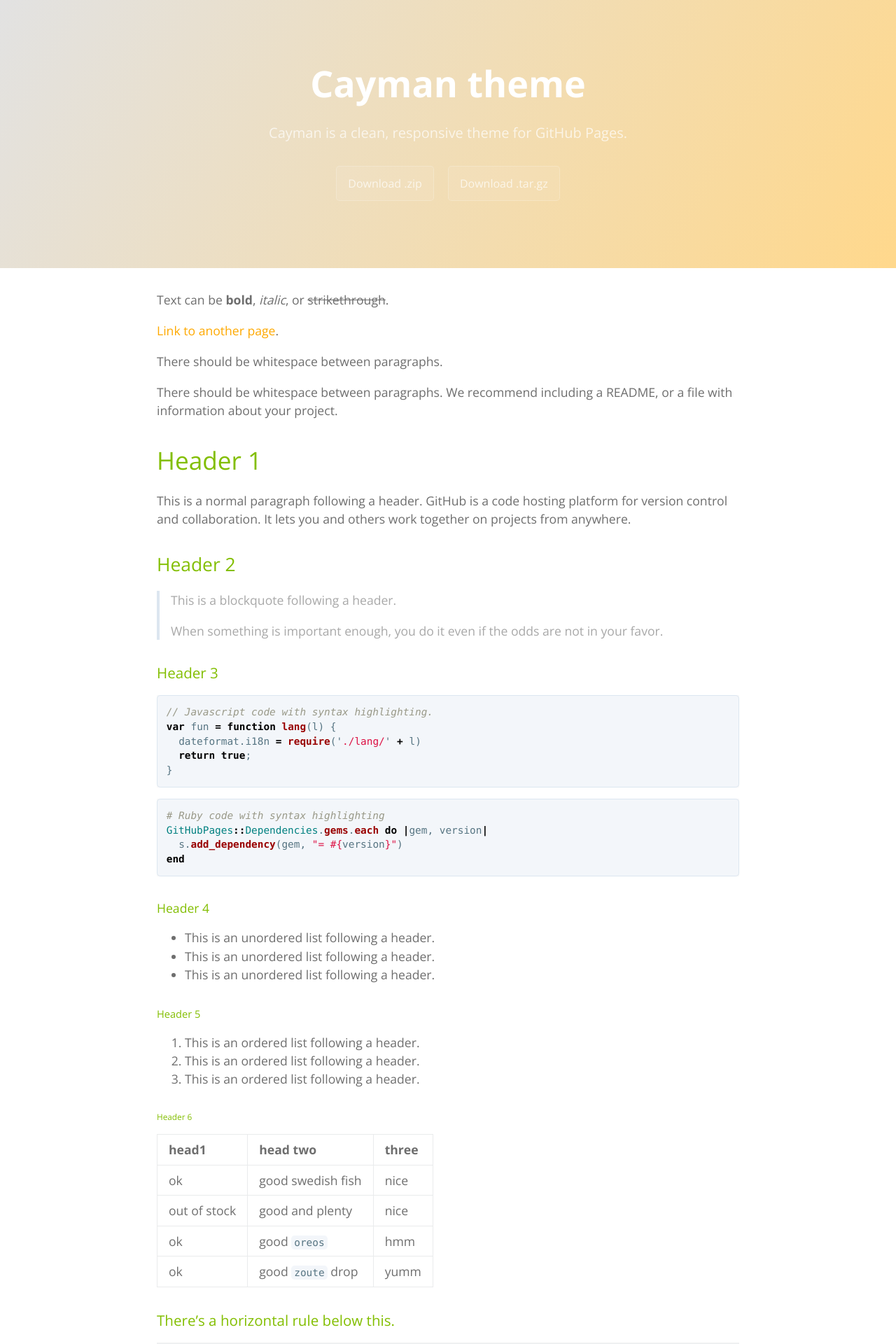
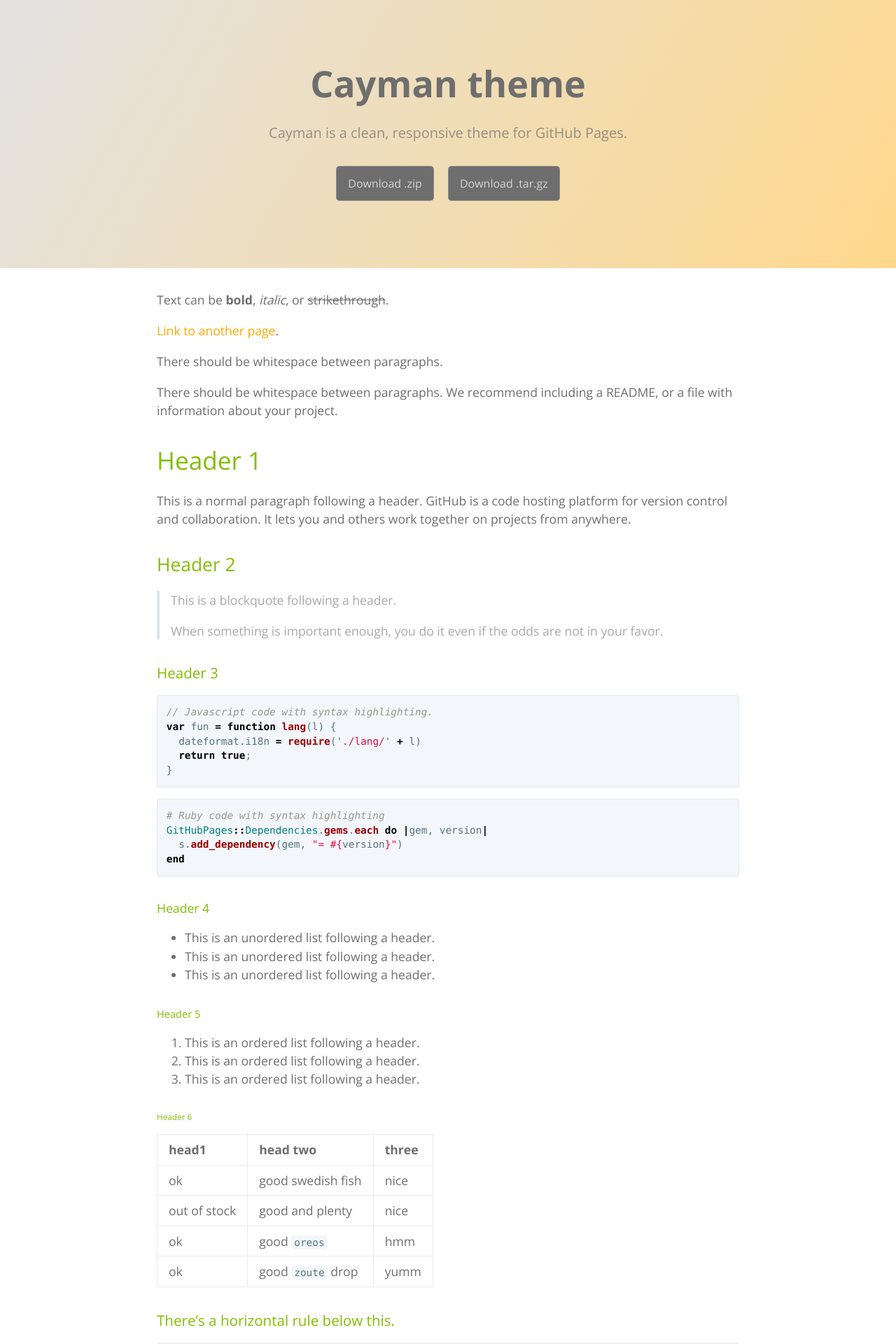
Before and after one commit to FragMAX/fragmax.github.io, a Jekyll site: the page built from index.md, in a window 1280 px wide. Shown: the top 1920 px of the page at 70% size. Built offline with Jekyll 4.4.1, drawn with Linux system fonts in a browser that asks for light colours.

Commit message:
Update button color

```diff
--- a/_sass/jekyll-theme-cayman.scss
+++ b/_sass/jekyll-theme-cayman.scss
@@ -65,7 +65,7 @@ a {
   display: inline-block;
   margin-bottom: 1rem;
   color: rgba(255, 255, 255, 0.7);
-  background-color: rgba(255, 255, 255, 0.08);
+  background-color: #6e6e6e;
   border-color: rgba(255, 255, 255, 0.2);
   border-style: solid;
   border-width: 1px;
@@ -73,9 +73,9 @@ a {
   transition: color 0.2s, background-color 0.2s, border-color 0.2s;
 
   &:hover {
-    color: rgba(255, 255, 255, 0.8);
+    color: #6e6e6e;
     text-decoration: none;
-    background-color: rgba(255, 255, 255, 0.2);
+    background-color: #c5c5c5;
     border-color: rgba(255, 255, 255, 0.3);
   }
 
--- a/_sass/variables.scss
+++ b/_sass/variables.scss
@@ -3,7 +3,7 @@ $large-breakpoint: 64em !default;
 $medium-breakpoint: 42em !default;
 
 // Headers
-$header-heading-color: #fff !default;
+$header-heading-color: #6e6e6e !default;
 $header-bg-color: #ffd88c !default;
 $header-bg-color-secondary: #e2e2e2 !default;
 
```
